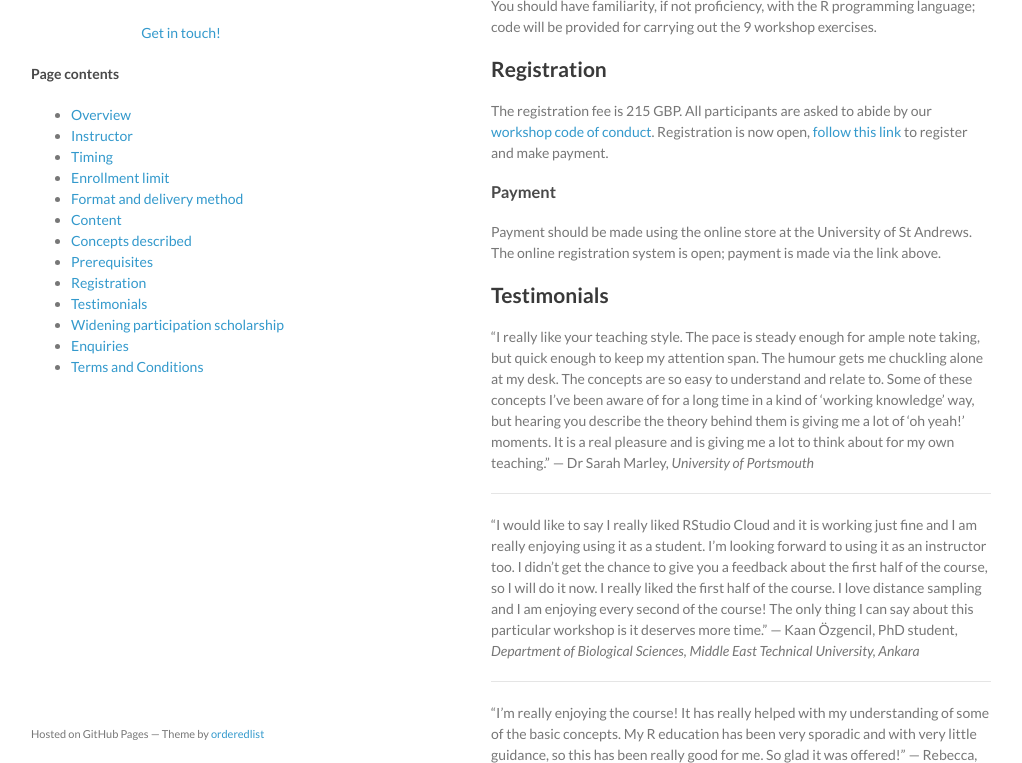
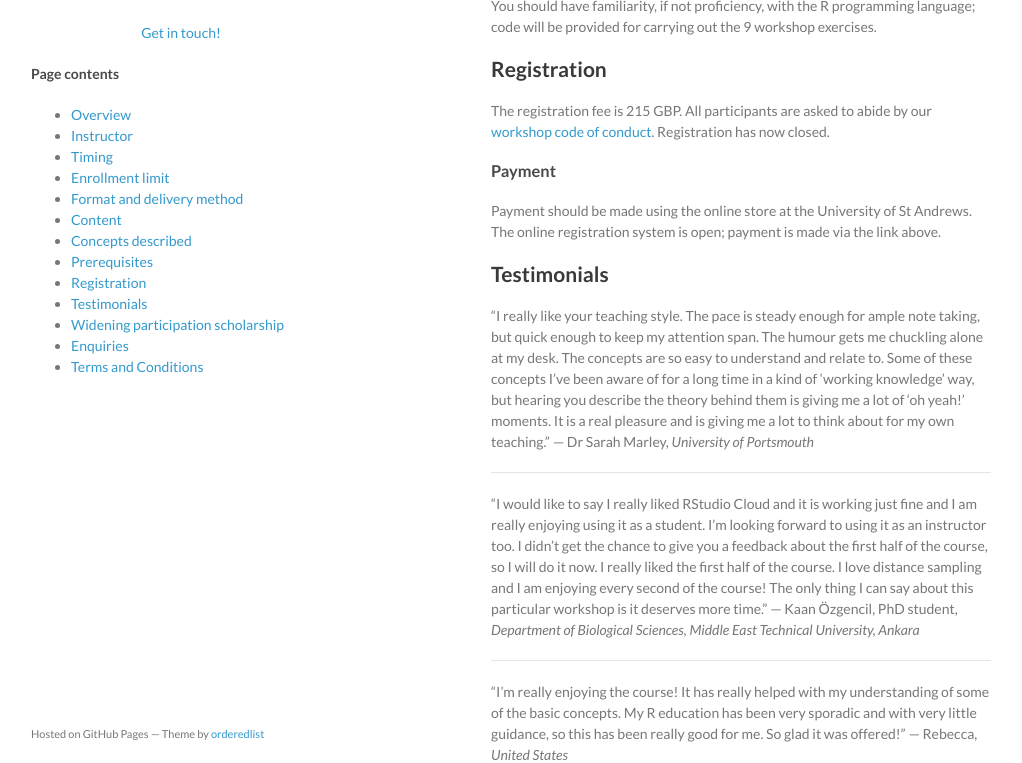
Before and after one commit to distanceworkshops/distanceworkshops.github.io, a Jekyll site: the page built from intro-apr-22.md, in a window 1280 px wide and 900 px high, scrolled down 1581 px, cut to the strip 137-900 px from the top of the window. Shown: the whole strip, without its empty margins (129-1151 px from the left). Built offline with Jekyll 4.4.1, drawn with Linux system fonts in a browser that asks for light colours.

Commit message:
intro registration has closed

```diff
--- a/intro-apr-22.md
+++ b/intro-apr-22.md
@@ -58,7 +58,7 @@ Distance sampling concepts to be discussed include:
 You should have familiarity, if not proficiency, with the R programming language; code will be provided for carrying out the 9 workshop exercises.
 
 ## Registration
-The registration fee is 215 GBP. All participants are asked to abide by our [workshop code of conduct](code-of-conduct). Registration is now open, [follow this link](https://onlineshop.st-andrews.ac.uk/conferences-and-events/events/creem/online-live-workshop-introductory-distance-sampling11th-22nd-april-2022) to register and make payment.
+The registration fee is 215 GBP. All participants are asked to abide by our [workshop code of conduct](code-of-conduct). Registration has now closed.
 
 ### Payment
 Payment should be made using the online store at the University of St Andrews. The online registration system is open; payment is made via the link above.
```
